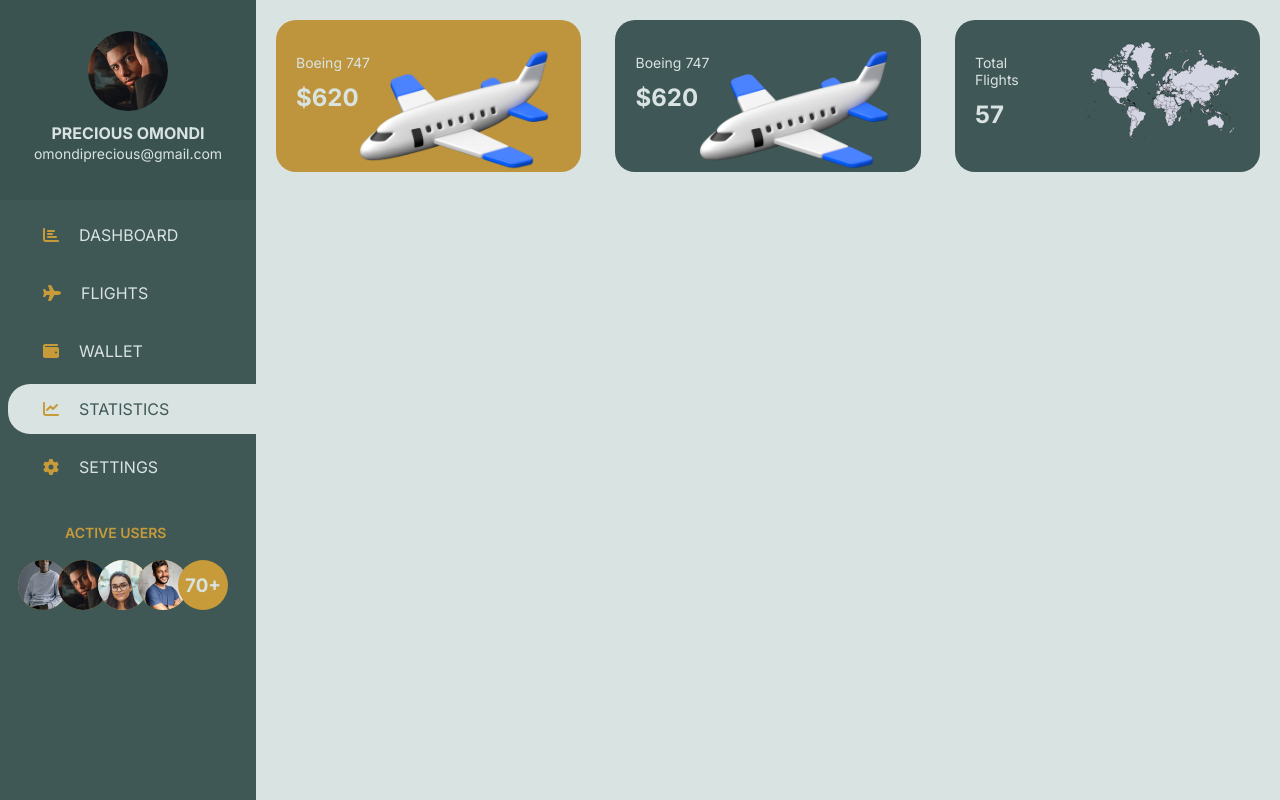
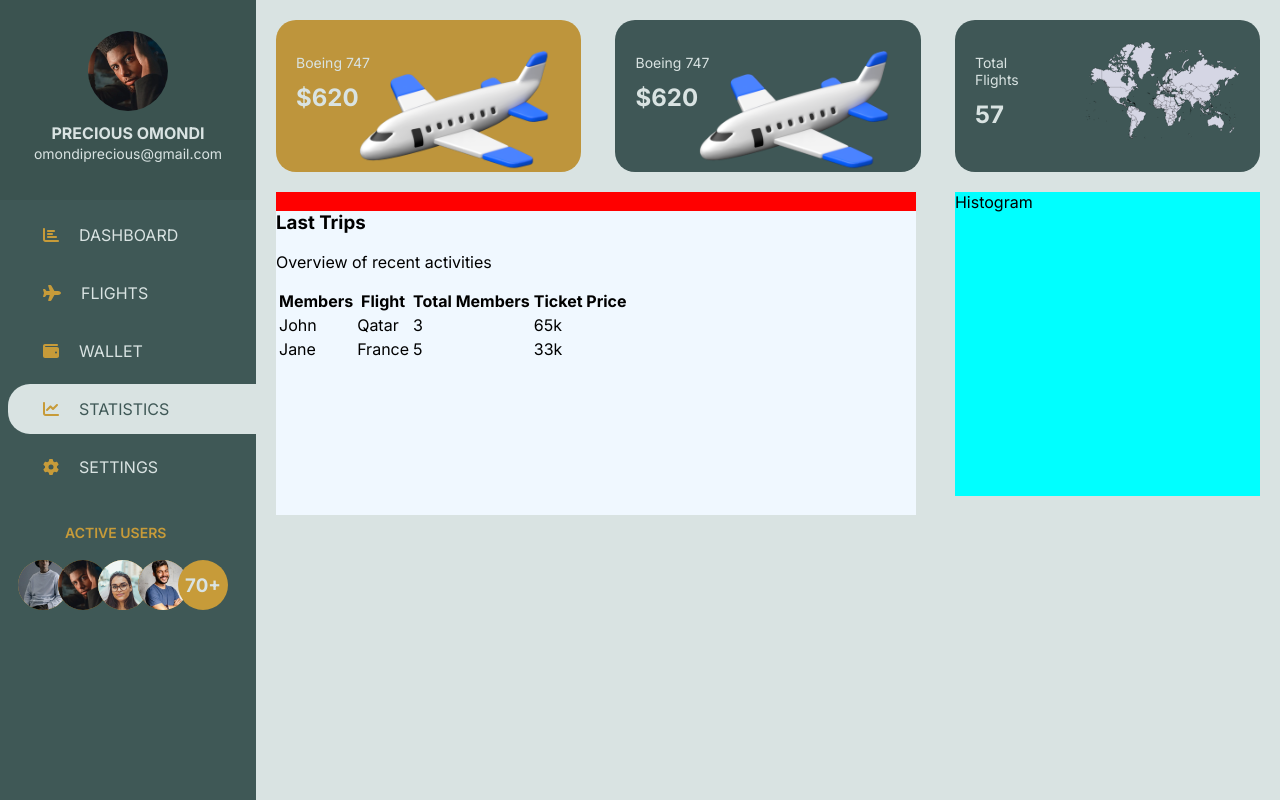
Before and after one commit to Presho99/aerostar, a React (Create React App) app: page / in a window 1280 px wide. Built offline with nearby package versions, Linux system fonts and the light colour scheme.

Commit message:
Add component

```diff
--- a/src/App.css
+++ b/src/App.css
@@ -38,4 +38,18 @@
   /* background-color: pink; */
   height: 40%;
   width: 100%;
+  display: flex;
+  justify-content: space-between;
 }
+
+.middle-left{
+  background-color: red;
+  height: 100%;
+  width: 65%;
+}
+
+.middle-right{
+  background-color: aqua;
+  height: 100%;
+  width: 31%;
+}
--- a/src/App.tsx
+++ b/src/App.tsx
@@ -2,6 +2,8 @@ import React from 'react';
 import { start } from 'repl';
 import Sidebar from './components/Sidebar';
 import Flights from './components/Flights';
+import Histogram from './components/Histogram';
+import Receipts from './components/Receipts';
 
 import './App.css';
 
@@ -15,7 +17,14 @@ function App() {
     <div className='top'>
       <Flights/>
     </div>
-    <div className='middle'></div>
+    <div className='middle'>
+      <div className='middle-left'>
+        <Receipts/>
+      </div>
+      <div className='middle-right'>
+        <Histogram/>
+      </div>
+    </div>
     <div className='bottom'></div>
   </div>
     </div>
--- /dev/null
+++ b/src/components/Histogram.tsx
@@ -0,0 +1,9 @@
+import React from 'react'
+
+function Histogram() {
+  return (
+    <div>Histogram</div>
+  )
+}
+
+export default Histogram
```
Also changed, not shown: src/components/Histogram.css (added).
